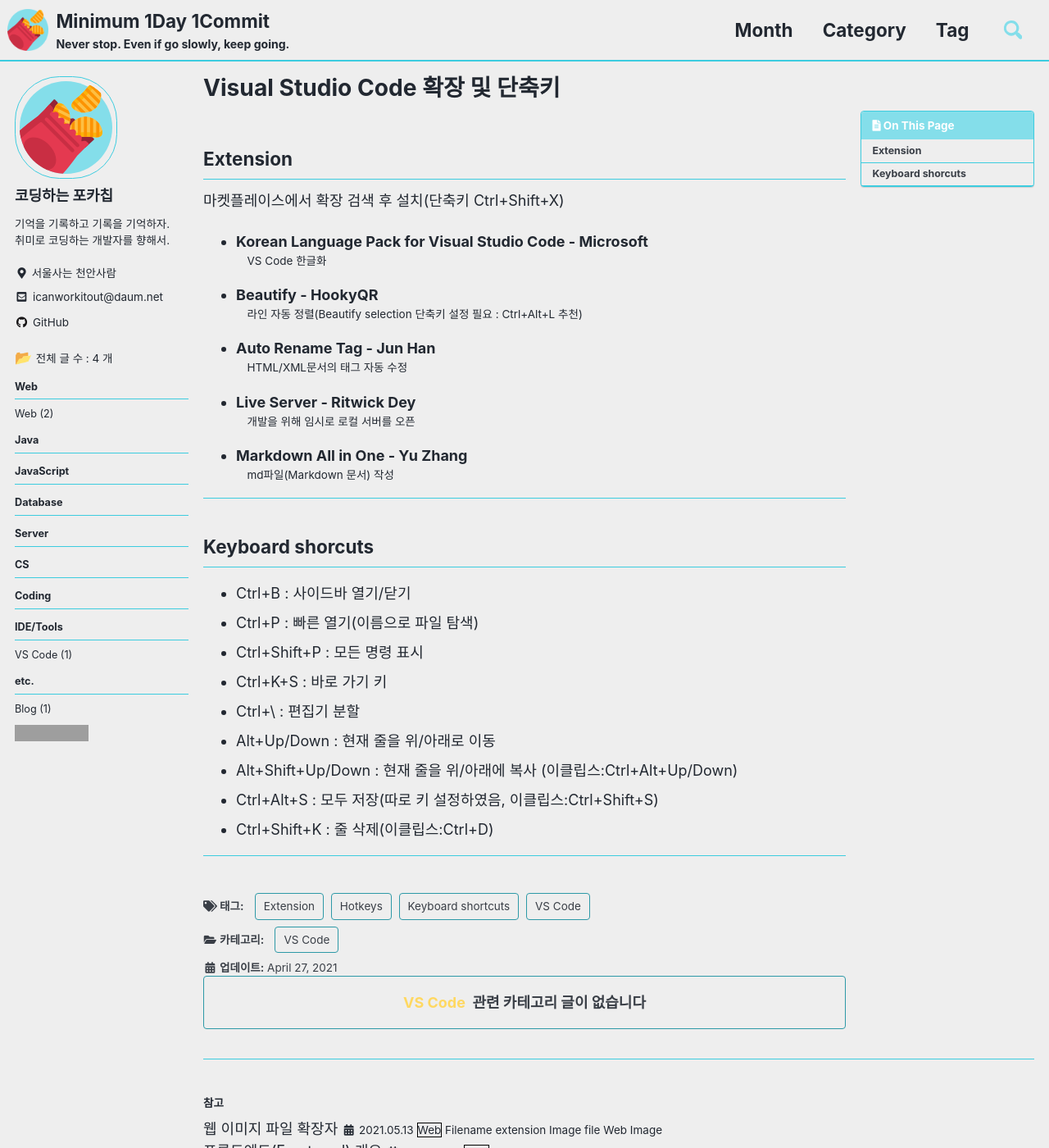
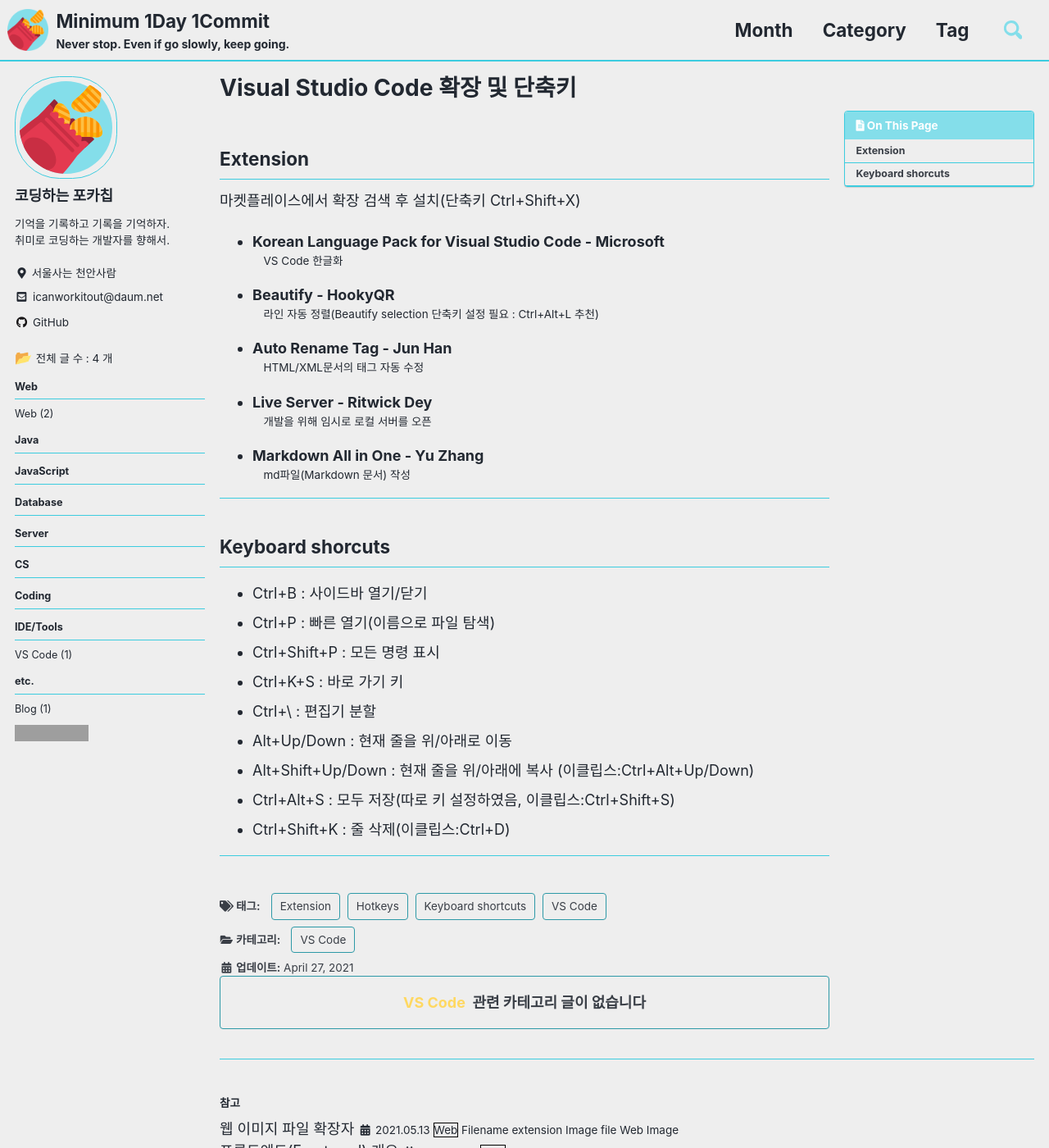
Before and after one commit to iCanWorkItOut/iCanWorkItOut.github.io, a Jekyll site: the page built from _posts/VS Code/2021-04-27-VSCode확장및단축키.md, in a window 1280 px wide and 1400 px high. Shown: the whole window at 82% size. Built offline with Jekyll 4.4.1, drawn with Linux system fonts in a browser that asks for light colours; cached includes are drawn as plain includes; some web fonts are replaced; grey boxes are pictures that could not be loaded.

Commit message:
_variables.scss: Grid 사이드 여백 조정

```diff
--- a/_sass/minimal-mistakes/_variables.scss
+++ b/_sass/minimal-mistakes/_variables.scss
@@ -156,8 +156,8 @@ $max-width: $x-large !default;
    Grid 사이드 여백 사이즈
    ========================================================================== */
 
-$right-sidebar-width-narrow: 230px !default; // default 200px !default;
-$right-sidebar-width: 230px !default; // default 300px !default;
+$right-sidebar-width-narrow: 250px !default; // default 200px !default;
+$right-sidebar-width: 250px !default; // default 300px !default;
 $right-sidebar-width-wide: 250px !default; // default 400px !default;
 
 /*
```
